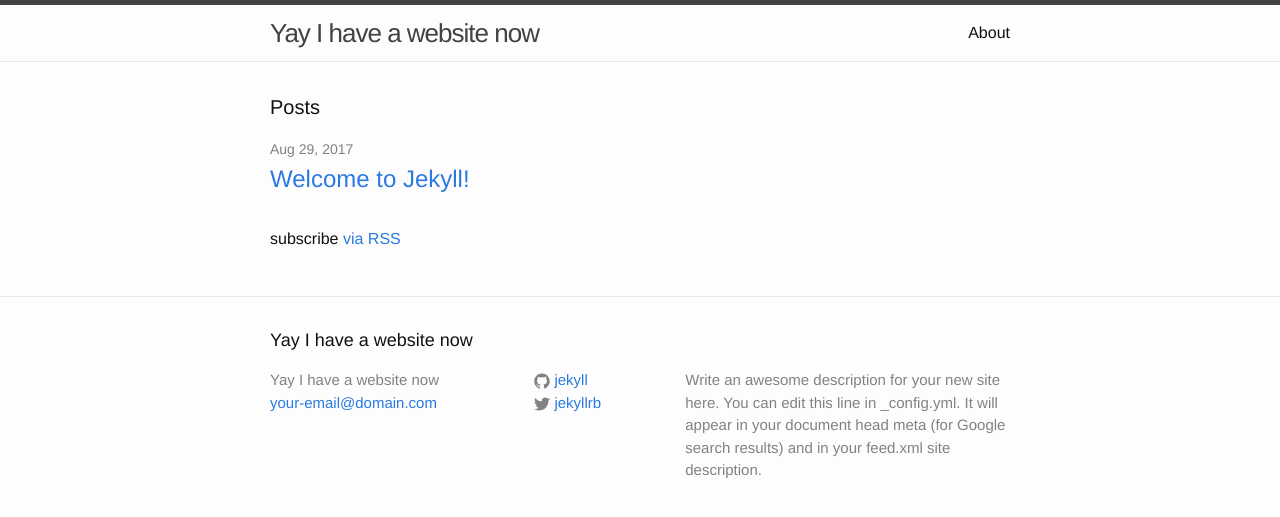
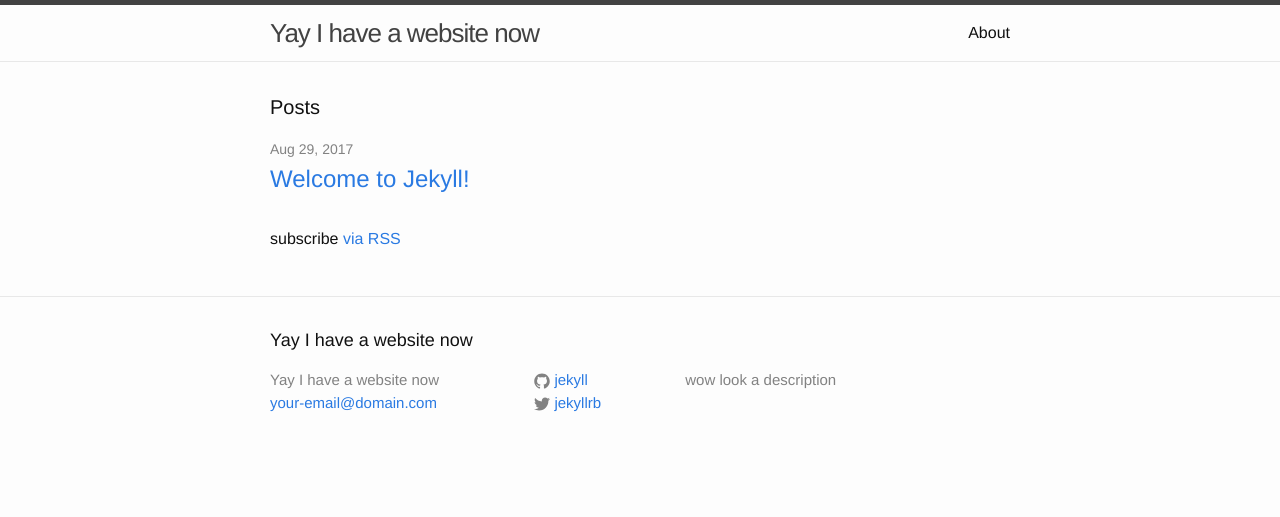
Before and after one commit to SpaceNerd95251/SpaceNerd95251.github.io, a Jekyll site: the page built from index.html, in a window 1280 px wide. Shown: the top 517 px of the page. Built offline with Jekyll 4.4.1, drawn with Linux system fonts in a browser that asks for light colours.

Commit message:
Update_config.yml
changing things up

```diff
--- a/_config.yml
+++ b/_config.yml
@@ -9,9 +9,7 @@
 title: Yay I have a website now
 email: your-email@domain.com
 description: > # this means to ignore newlines until "baseurl:"
-  Write an awesome description for your new site here. You can edit this
-  line in _config.yml. It will appear in your document head meta (for
-  Google search results) and in your feed.xml site description.
+  wow look a description
 baseurl: "" # the subpath of your site, e.g. /blog
 url: "http://yourdomain.com" # the base hostname & protocol for your site
 twitter_username: jekyllrb
```
